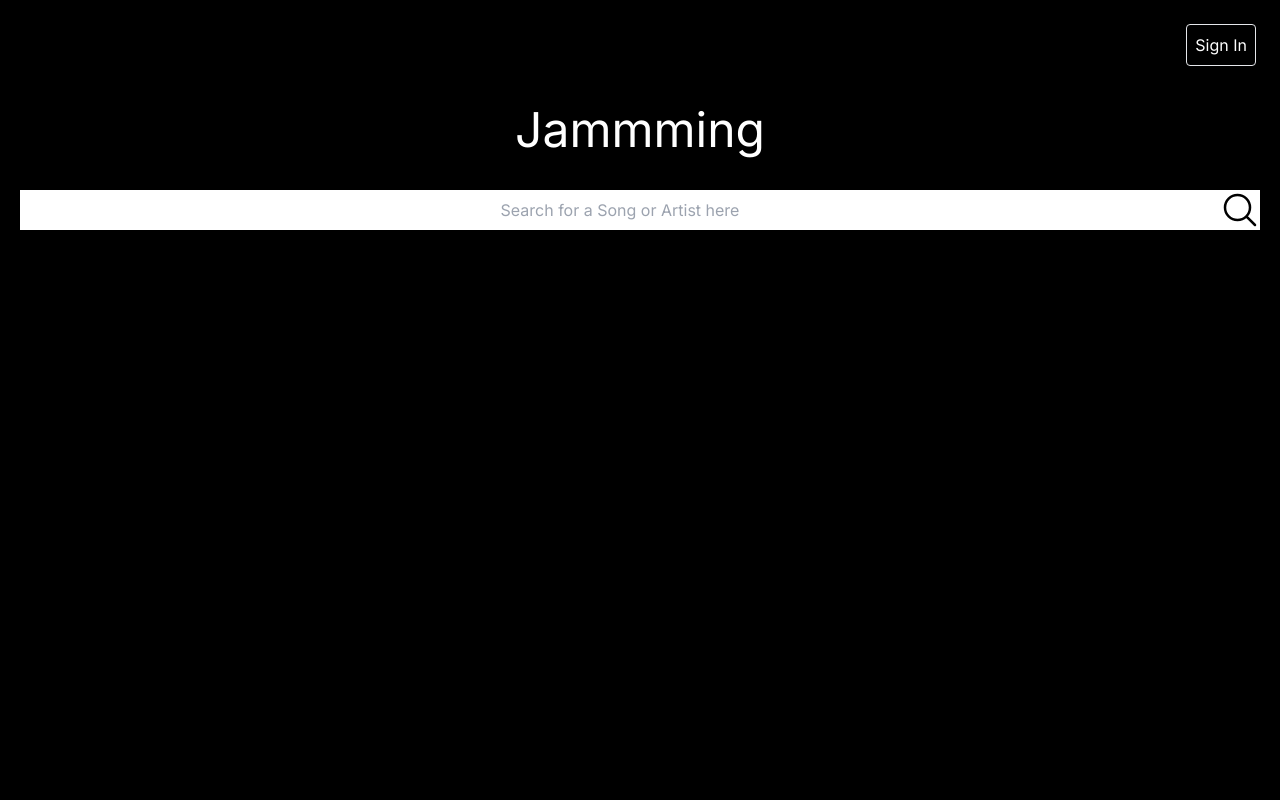
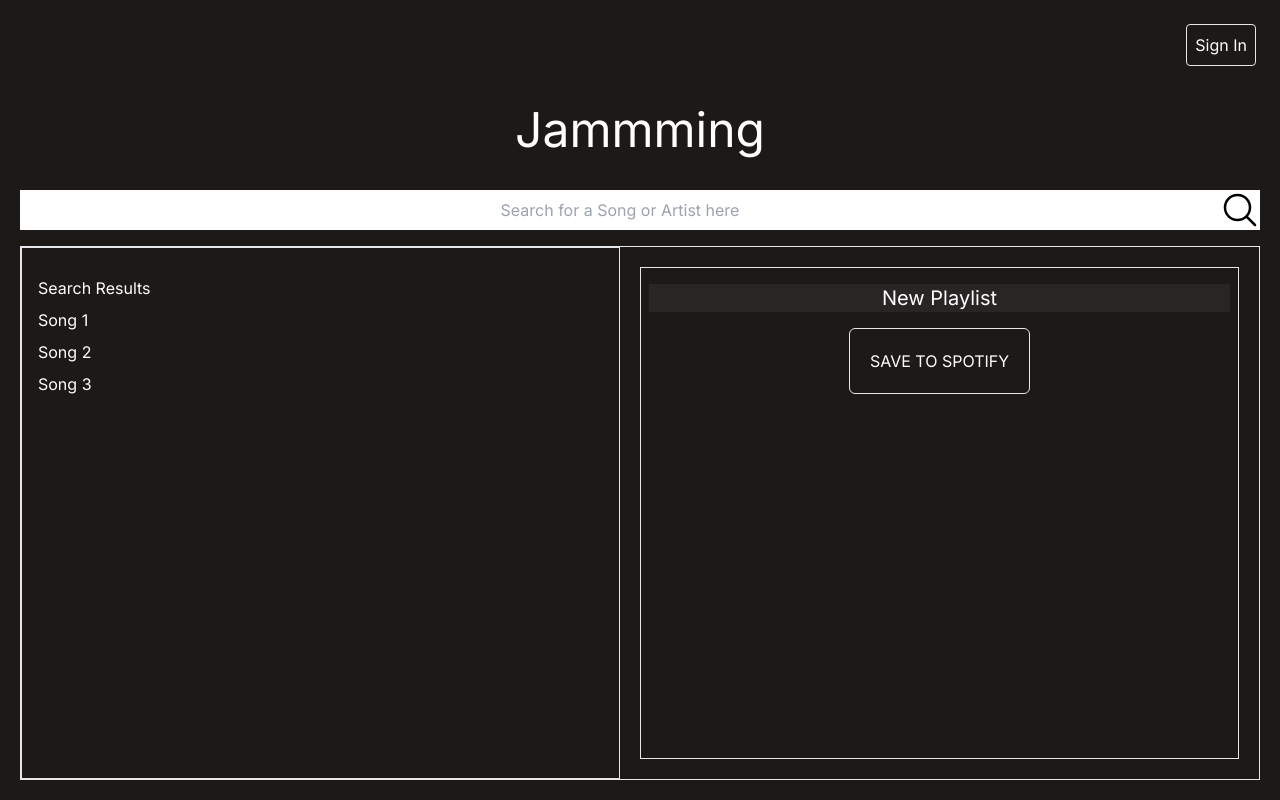
Before and after one commit to jenishpatel-jp/jammming-spotify-project, a Next.js app: page / in a window 1280 px wide. Built offline with nearby package versions, Linux system fonts and the light colour scheme; no server answers.

Commit message:
Fixed the styling off the app and added temporary fuctions to the search button and pressing "Enter" on the keyboard.

```diff
--- /dev/null
+++ b/src/app/components/Playlist.tsx
@@ -0,0 +1,33 @@
+import React, { ChangeEvent } from "react";
+import TrackList from "./TrackList";
+import { Track } from "../page";
+
+interface PlaylistProps {
+  playlistTracks: Track[];
+  onRemove: (id: string) => void;
+  onNameChange: (name: string) => void;
+  onAdd?: () => void;
+}
+
+const Playlist: React.FC<PlaylistProps> = ({
+  playlistTracks,
+  onRemove,
+  onNameChange,
+
+}) => {
+  const handleNameChange = (event: ChangeEvent<HTMLInputElement>) => {
+    onNameChange(event.target.value);
+  };
+
+  return (
+    <div className="flex flex-col m-5 border flex-1 justify-items-center" >
+      <input
+      defaultValue={"New Playlist"}
+      onChange={handleNameChange}
+      className=" bg-stone-800 text-center mx-2 my-4 text-xl"/>
+      <button className="border rounded-md w-fit p-5 mx-auto hover:bg-green-900" >SAVE TO SPOTIFY</button>
+    </div>
+  );
+};
+
+export default Playlist;
--- a/src/app/components/SearchBar.tsx
+++ b/src/app/components/SearchBar.tsx
@@ -1,18 +1,32 @@
 'use client'
 
 import { MagnifyingGlassIcon } from '@heroicons/react/24/outline';
-import React, { useState } from 'react'
+import React, { useState, ChangeEvent } from 'react'
 
-const SearchBar = () => {
-    const [term, setTerm] = useState("");
+const SearchBar = (  ) => {
+    const [term, setTerm] = useState<string>('');
+
+    const handleTermChange = (event: ChangeEvent<HTMLInputElement>) => {
+        setTerm(event.target.value);
+    }
+
+    const handleButtonClick = () => {
+        console.log("Search button pressed");
+    }
 
     return (
         <div className='flex w-full'>
             <input
             placeholder='Search for a Song or Artist here'
             className='h-10 w-full text-center text-black'
+            onChange={handleTermChange}
+            onKeyDownCapture={ e => {if (e.key === 'Enter'){
+                console.log("Enter has been pressed");
+            }}}
             />
-            <button>
+            <button
+            onClick={handleButtonClick}
+            >
                 <MagnifyingGlassIcon className = "text-black bg-white h-10 max-w-10" />
             </button>
 
--- /dev/null
+++ b/src/app/components/SearchResults.tsx
@@ -0,0 +1,17 @@
+import React from 'react'
+import TrackList from './TrackList'
+
+const SearchResults = () => {
+  return (
+    <div className='flex flex-col flex-1 border'>
+      <div className='mx-2 my-5' >
+        <h1 className='mx-2 my-2' >Search Results</h1>
+        <p className='mx-2 my-2'>Song 1</p>
+        <p className='mx-2 my-2'>Song 2</p>
+        <p className='mx-2 my-2'>Song 3</p>
+      </div>
+    </div>
+  );
+}
+
+export default SearchResults
--- /dev/null
+++ b/src/app/components/Track.tsx
@@ -0,0 +1,15 @@
+'use client'
+import React from 'react'
+
+const Track = () => {
+    return (
+        <div>
+            <div>
+                <h3>Track Name</h3>
+                <p>Track Artist | Track album </p>
+            </div>
+        </div>
+        );
+}
+
+export default Track
--- /dev/null
+++ b/src/app/components/TrackList.tsx
@@ -0,0 +1,12 @@
+import React from 'react'
+import Track from './Track'
+
+const TrackList = (  ) => {
+    return (
+        <div>
+
+        </div>
+    )
+}
+
+export default TrackList
--- a/src/app/page.tsx
+++ b/src/app/page.tsx
@@ -1,17 +1,50 @@
+'use client'
+
 import Header from "./components/Header";
 import SearchBar from "./components/SearchBar";
+import { useEffect, useState } from 'react';
+import SearchResults from "./components/SearchResults";
+import Playlist from "./components/Playlist";
+
+export interface Track {
+  id:string;
+  name: string;
+  artist: string;
+  album: string;
+  uri: string;
+}
 
 export default function Home() {
 
+  const [accessToken, setAccessToken] = useState<string>("");
+  const [searchResults, setSearchResults] = useState<Track[]>([]);
+  const [playlistName, setPlayListName] = useState<string>("");
+  const [playlistTracks, setPlaylistTracks] = useState<Track[]>([]);
+
+
+
+  const addTrack = () => {
+
+  }
+
+  const removeTrack = () => {
+
+  }
+
+  const updatePlaylistName = () => {
+
+  }
+
 
   return (
-    <main className="flex flex-col items-center min-h-screen p-5 bg-black text-white">
+    <main className="flex flex-col items-center min-h-screen p-5 bg-stone-900 text-white">
       <Header/>
       <h1 className="m-4 p-5 text-5xl">Jammming</h1>
-      <div>
-        {/*  */}
+      <SearchBar />
+      <div className="border flex flex-row mt-4 flex-1 w-full justify-between">
+        <SearchResults  />
+        <Playlist playlistTracks={playlistTracks} onRemove={removeTrack} onNameChange={updatePlaylistName}/>
       </div>
-      <SearchBar/>
 
     </main>
   );
--- /dev/null
+++ b/src/app/sample.data.json
@@ -0,0 +1,5 @@
+[
+    {"name": "Without Me", "artist": "Eminem", "album": "The Eminem Show"},
+    {"name": "22", "artist": "Taylor Swift", "album": "Red"},
+    {"name": "Not Like Us", "artist": "Kendrick Lamar", "album": "Not Like Us"}
+]
```
